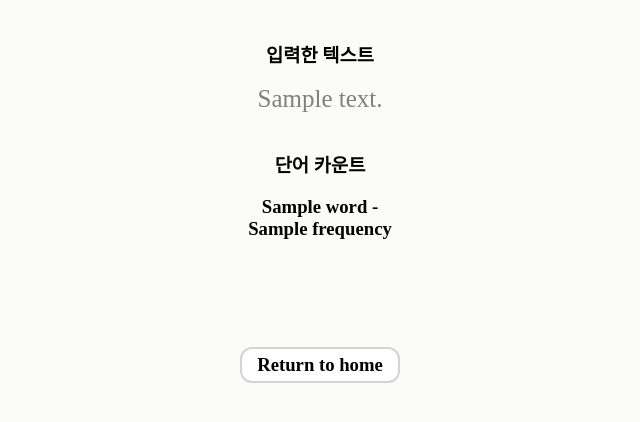
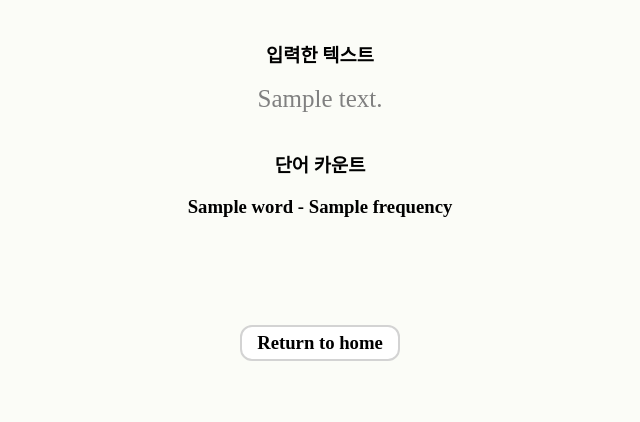
Before and after one commit to rlagksruf16/WordCount, a Django app: template wordcount/templates/result.html in a window 1280 px wide. Shown: the part 238-660 px from the top of the page, without its empty margins (320-960 px from the left). Run offline with Django 3.2, Linux system fonts and the light colour scheme; the template is opened without the code that fills it: most values are stand-ins (such as "Sample title", 1, 10 or a date in 2020).

Commit message:
minor change

```diff
--- a/wordcount/templates/result.html
+++ b/wordcount/templates/result.html
@@ -19,8 +19,8 @@
     <br>
     <h3> 단어 카운트 <h3>
     {% for word, frequency in dictionary %}
-    {{word}} - <div class="frequency">{{frequency}}</div>
-    <br>
+    {{word}} - {{frequency}}
+    <br><br>
     {%endfor%}
     <br>
     <br>
```
